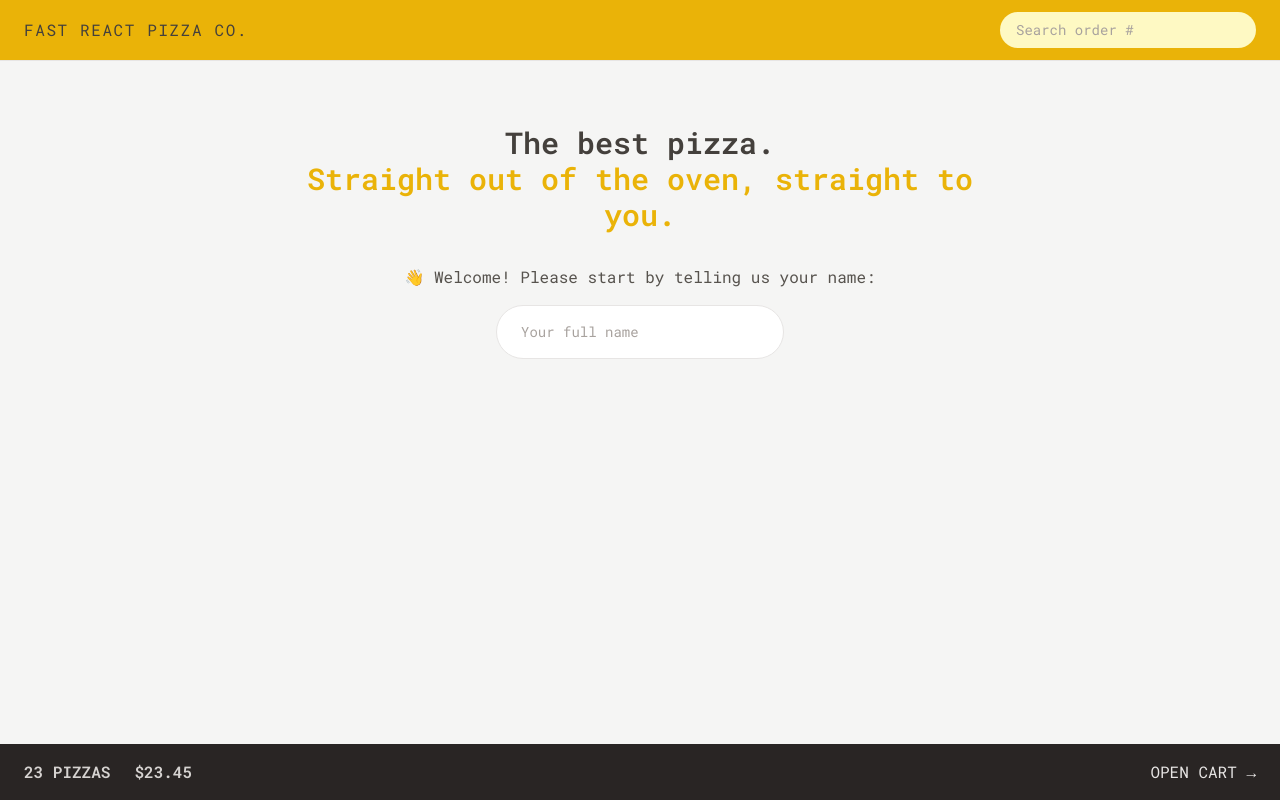
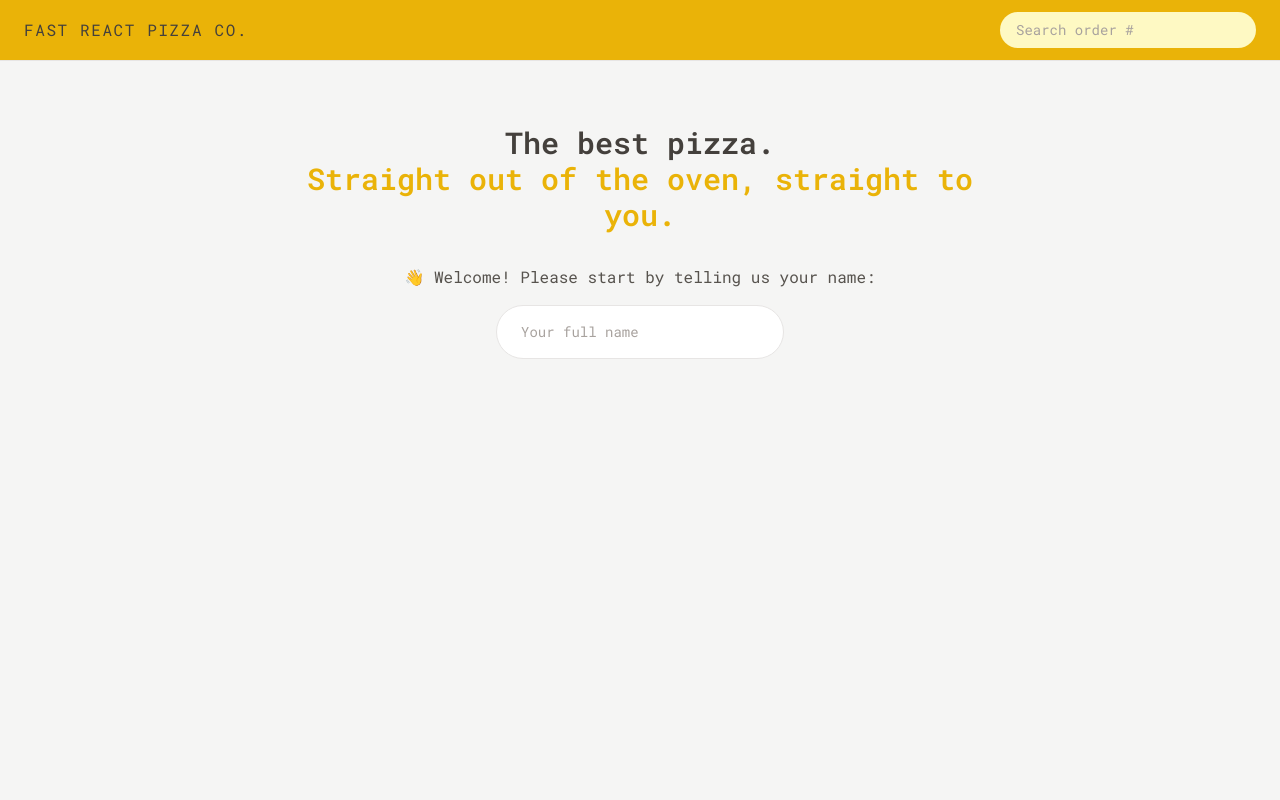
Before and after one commit to Armin-Fullstack/fast-react-pizza, a React (Vite) app: page / in a window 1280 px wide. Built offline with nearby package versions, Linux system fonts and the light colour scheme.

Commit message:
feat: implemented the Cart Overview with Redux selectors

```diff
--- a/src/features/cart/CartOverview.tsx
+++ b/src/features/cart/CartOverview.tsx
@@ -1,10 +1,18 @@
+import { useSelector } from "react-redux";
 import { Link } from "react-router-dom";
+import { getTotalCartPrice, getTotalCartQuantity } from "./cartSlice";
+import { formatCurrency } from "../../utilities/helpers";
 function CartOverview() {
+  const totalCartQuantity = useSelector(getTotalCartQuantity);
+  const totalCartPrice = useSelector(getTotalCartPrice);
+
+  if (!totalCartQuantity) return null;
+
   return (
     <div className="flex items-center justify-between bg-stone-800 px-4 py-4 text-sm uppercase text-stone-200 sm:px-6 md:text-base">
       <p className="space-x-4 font-semibold text-stone-300 sm:space-x-6">
-        <span>23 pizzas</span>
-        <span>$23.45</span>
+        <span>{totalCartQuantity} pizzas</span>
+        <span>{formatCurrency(totalCartPrice)}</span>
       </p>
       <Link to="/cart">Open cart &rarr;</Link>
     </div>
--- a/src/features/cart/cartSlice.ts
+++ b/src/features/cart/cartSlice.ts
@@ -33,6 +33,14 @@ const cartSlice = createSlice({
   },
 });
 
+export const getTotalCartQuantity = (state) =>
+  state.cart.cart.reduce((acc, curr) => acc + curr.quantity, 0);
+
+export const getTotalCartPrice = (state) =>
+  state.cart.cart.reduce((acc, curr) => acc + curr.totalPrice, 0);
+
+// performance issue in bigger project => reselect library
+
 export const {
   addItem,
   deleteItem,
```
